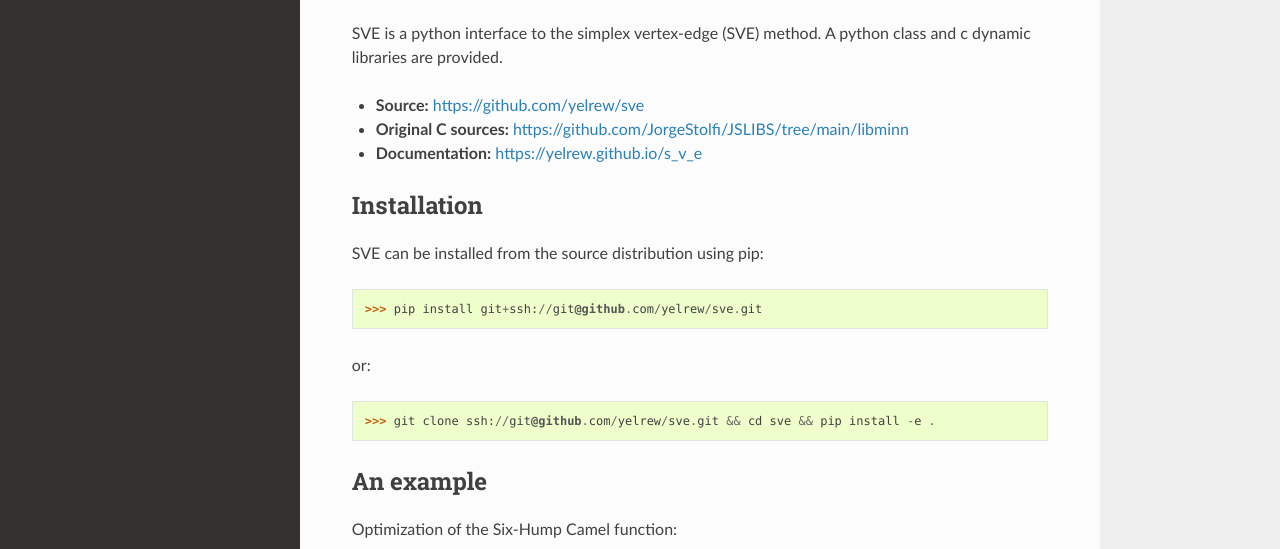
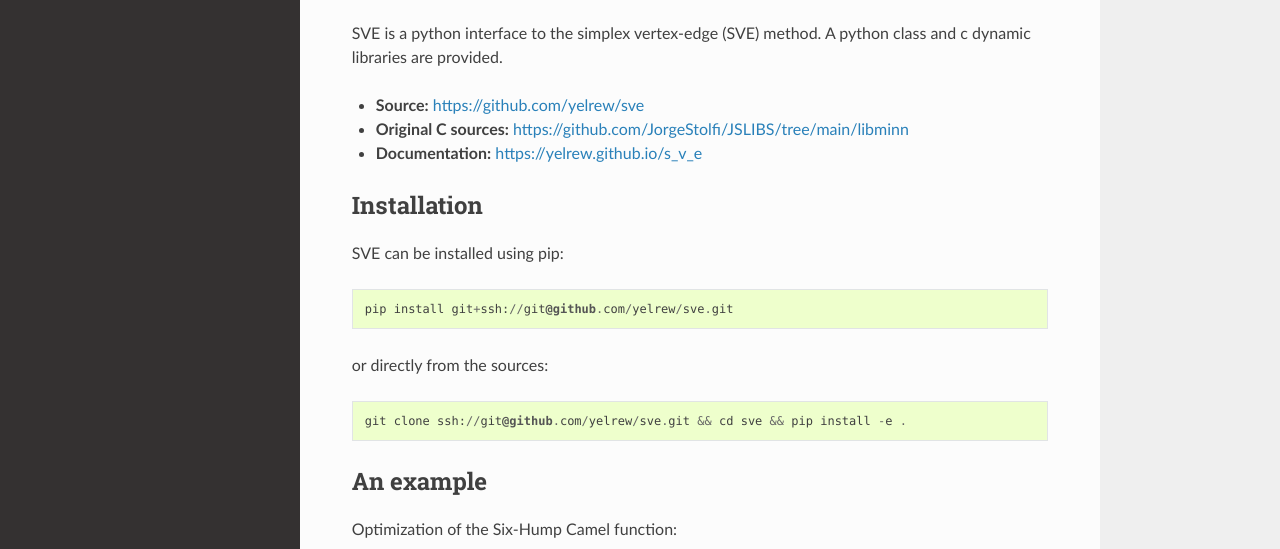
Before and after one commit to yelrew/s_v_e, a plain HTML site: page index.html in a window 1280 px wide. Shown: the part 251-800 px from the top of the page. Drawn offline with Linux system fonts and the light colour scheme.

Commit message:
Update readme

```diff
--- a/index.html
+++ b/index.html
@@ -158,12 +158,12 @@
 </ul>
 <div class="section" id="installation">
 <h2>Installation<a class="headerlink" href="#installation" title="Permalink to this headline">¶</a></h2>
-<p>SVE can be installed from the source distribution using pip:</p>
-<div class="highlight-default notranslate"><div class="highlight"><pre><span></span><span class="gp">&gt;&gt;&gt; </span><span class="n">pip</span> <span class="n">install</span> <span class="n">git</span><span class="o">+</span><span class="n">ssh</span><span class="p">:</span><span class="o">//</span><span class="n">git</span><span class="nd">@github</span><span class="o">.</span><span class="n">com</span><span class="o">/</span><span class="n">yelrew</span><span class="o">/</span><span class="n">sve</span><span class="o">.</span><span class="n">git</span>
+<p>SVE can be installed using pip:</p>
+<div class="highlight-default notranslate"><div class="highlight"><pre><span></span><span class="n">pip</span> <span class="n">install</span> <span class="n">git</span><span class="o">+</span><span class="n">ssh</span><span class="p">:</span><span class="o">//</span><span class="n">git</span><span class="nd">@github</span><span class="o">.</span><span class="n">com</span><span class="o">/</span><span class="n">yelrew</span><span class="o">/</span><span class="n">sve</span><span class="o">.</span><span class="n">git</span>
 </pre></div>
 </div>
-<p>or:</p>
-<div class="highlight-default notranslate"><div class="highlight"><pre><span></span><span class="gp">&gt;&gt;&gt; </span><span class="n">git</span> <span class="n">clone</span> <span class="n">ssh</span><span class="p">:</span><span class="o">//</span><span class="n">git</span><span class="nd">@github</span><span class="o">.</span><span class="n">com</span><span class="o">/</span><span class="n">yelrew</span><span class="o">/</span><span class="n">sve</span><span class="o">.</span><span class="n">git</span> <span class="o">&amp;&amp;</span> <span class="n">cd</span> <span class="n">sve</span> <span class="o">&amp;&amp;</span> <span class="n">pip</span> <span class="n">install</span> <span class="o">-</span><span class="n">e</span> <span class="o">.</span>
+<p>or directly from the sources:</p>
+<div class="highlight-default notranslate"><div class="highlight"><pre><span></span><span class="n">git</span> <span class="n">clone</span> <span class="n">ssh</span><span class="p">:</span><span class="o">//</span><span class="n">git</span><span class="nd">@github</span><span class="o">.</span><span class="n">com</span><span class="o">/</span><span class="n">yelrew</span><span class="o">/</span><span class="n">sve</span><span class="o">.</span><span class="n">git</span> <span class="o">&amp;&amp;</span> <span class="n">cd</span> <span class="n">sve</span> <span class="o">&amp;&amp;</span> <span class="n">pip</span> <span class="n">install</span> <span class="o">-</span><span class="n">e</span> <span class="o">.</span>
 </pre></div>
 </div>
 </div>
```
Also changed, not shown: readme.html (+4 -4 lines), searchindex.js (+1 -1 lines).
